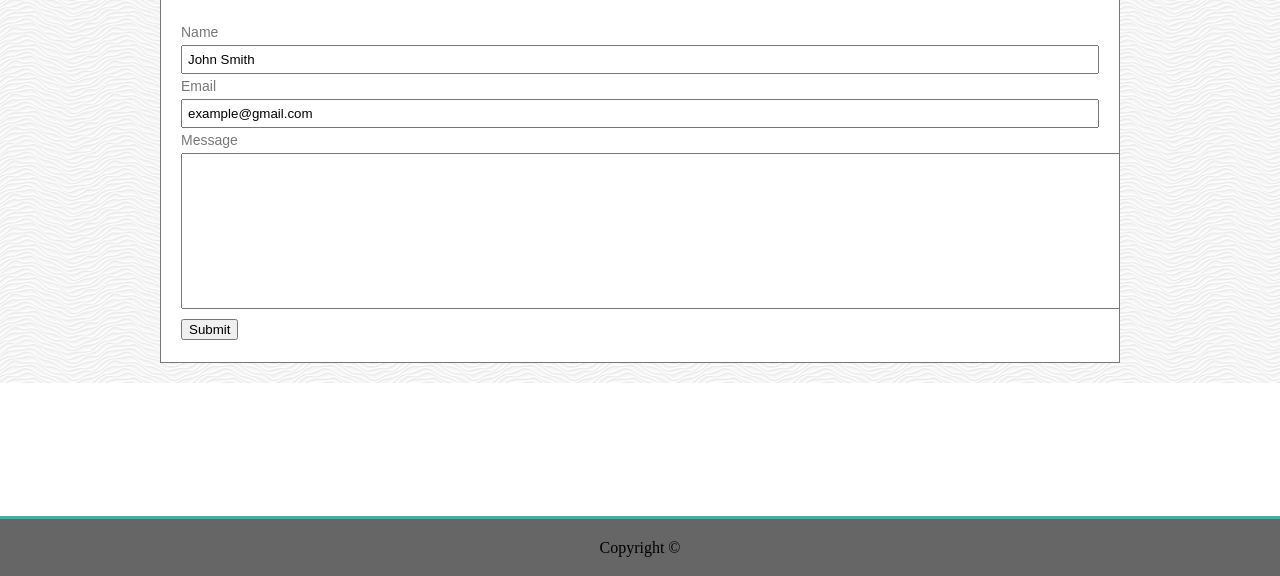
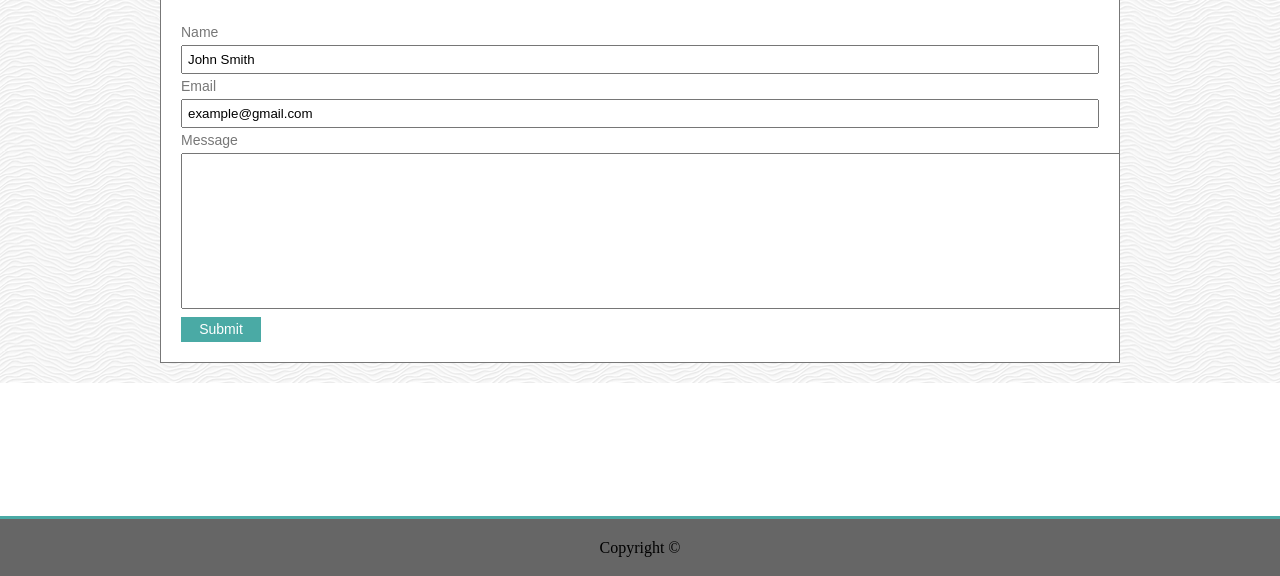
Before and after one commit to LGG233/Basic-Portfolio, a plain HTML site: page contact.html in a window 1280 px wide. Shown: the part 224-800 px from the top of the page. Drawn offline with Linux system fonts and the light colour scheme.

Commit message:
Fixed button

```diff
--- a/assets/css/style.css
+++ b/assets/css/style.css
@@ -79,7 +79,7 @@ h1 {
   border-bottom-color: #777777;
   }
 
-#Main {
+#nav {
   font-family: Arial, 'Helvetica Neue', Helvetica, sans-serif;
   float: right;
   text-align: center;
@@ -151,3 +151,14 @@ h1 {
 form {
   line-height: 25px;
 }
+
+#button {
+  background: #4aaaa5;
+  color: white;
+  height: 25px;
+  width: 80px;
+  font-size: 100%;
+  border-width: 0;
+  border-style: none;
+
+}
--- a/contact.html
+++ b/contact.html
@@ -14,7 +14,7 @@
         <div ID="MyName">
             Lance G. Godard
         </div>
-        <div id="Main">
+        <div id="nav">
             <div id="myLink"><a href="contact.html">Contact</a></div>
             <div id="myLink"><a href="portfolio.html">Portfolio</a></div>
             <div id="myLink"><a href="index.html">About</a></div>
@@ -34,7 +34,7 @@
                 Message<br>
                 <textarea name="Message" id="MessageText" cols="128" rows="10"></textarea>
                 <br>
-                <input type="submit">
+                <input id=button type="submit">
                 </form>
             </div>
         </div>
```
Also changed, not shown: index.html (+1 -1 lines), portfolio.html (+1 -1 lines).
